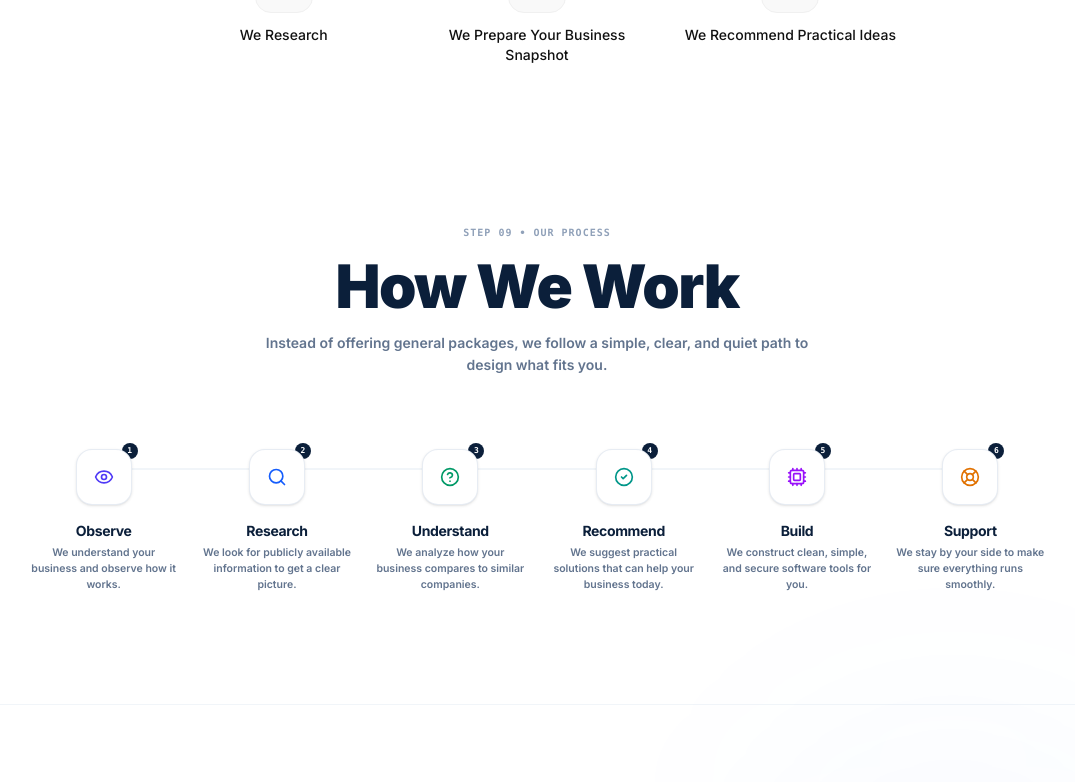
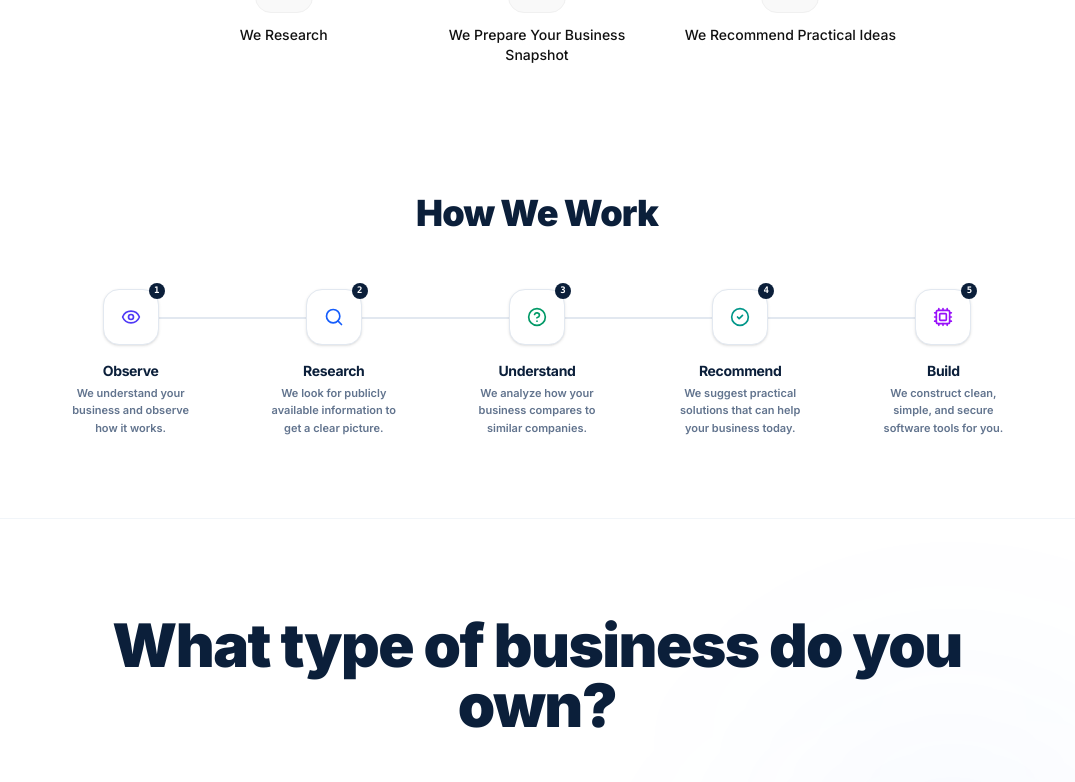
Before and after one commit to ptadas22-lab/apsolution, a React (Vite) app: page / in a window 1280 px wide. Shown: the part 464-1246 px from the top of the page, without its empty margins (103-1178 px from the left). Built offline with nearby package versions, Linux system fonts and the light colour scheme.

Commit message:
Simplify How We Work timeline

```diff
--- a/src/components/OurApproach.tsx
+++ b/src/components/OurApproach.tsx
@@ -5,8 +5,6 @@ import {
   HelpCircle,
   CheckCircle2,
   Cpu,
-  LifeBuoy,
-  ArrowRight,
   ArrowDown
 } from "lucide-react";
 
@@ -40,70 +38,59 @@ export default function OurApproach({ onScrollToSection }: OurApproachProps) {
       label: "Build",
       desc: "We construct clean, simple, and secure software tools for you.",
       icon: <Cpu className="h-5 w-5 text-purple-600" />
-    },
-    {
-      label: "Support",
-      desc: "We stay by your side to make sure everything runs smoothly.",
-      icon: <LifeBuoy className="h-5 w-5 text-amber-600" />
     }
   ];
 
   return (
     <section
       id="how-we-work"
-      className="py-16 md:py-24 border-b border-slate-100 scroll-mt-20"
+      className="py-12 md:py-16 border-b border-slate-100 scroll-mt-20"
     >
-      <div className="space-y-12 max-w-5xl mx-auto">
+      <div className="space-y-8 max-w-5xl mx-auto">
 
         {/* Header Block */}
-        <div className="space-y-4 text-center max-w-3xl mx-auto">
-          <span className="text-[10px] font-bold text-slate-400 uppercase tracking-widest block font-mono">
-            Step 09 • Our Process
-          </span>
-          <h2 className="text-3xl sm:text-5xl lg:text-6xl font-sans font-black text-[#0B1F3A] tracking-tight">
+        <div className="text-center max-w-3xl mx-auto px-4">
+          <h2 className="text-3xl sm:text-4xl font-sans font-black text-[#0B1F3A] tracking-tight">
             How We Work
           </h2>
-          <p className="text-slate-500 text-xs sm:text-sm max-w-xl mx-auto leading-relaxed font-semibold">
-            Instead of offering general packages, we follow a simple, clear, and quiet path to design what fits you.
-          </p>
         </div>
 
         {/* Horizontal flow diagram */}
-        <div className="relative pt-6">
+        <div className="relative pt-6 px-4">
 
-          {/* Background horizontal connector line on desktop */}
-          <div className="hidden lg:block absolute top-[43px] left-[8%] right-[8%] h-0.5 bg-slate-100 z-0"></div>
+          {/* Background horizontal connector line on md+ */}
+          <div className="hidden md:block absolute top-[52px] left-[10%] right-[10%] h-[2px] bg-slate-200 z-0"></div>
 
-          <div className="grid grid-cols-1 md:grid-cols-3 lg:grid-cols-6 gap-8 lg:gap-4 relative z-10 text-center">
+          <div className="grid grid-cols-1 md:grid-cols-5 gap-6 relative z-10 text-center">
             {steps.map((step, idx) => (
               <div
                 key={idx}
                 className="flex flex-col items-center space-y-4 group"
               >
                 {/* Step badge/icon frame */}
-                <div className="relative">
-                  <div className="h-14 w-14 rounded-2xl bg-white border border-slate-200/80 shadow-sm flex items-center justify-center transition-all duration-300 group-hover:scale-105 group-hover:border-[#2563EB]/40 group-hover:shadow-md z-10 relative">
+                <div className="relative bg-white">
+                  <div className="h-14 w-14 rounded-2xl bg-white border border-slate-200 shadow-sm flex items-center justify-center transition-all duration-300 group-hover:scale-105 group-hover:border-[#2563EB]/40 group-hover:shadow-md z-10 relative">
                     {step.icon}
                   </div>
                   {/* Step counter badge */}
-                  <span className="absolute -top-1.5 -right-1.5 bg-[#0B1F3A] text-white text-[8px] font-bold h-4 w-4 rounded-full flex items-center justify-center font-mono">
+                  <span className="absolute -top-1.5 -right-1.5 bg-[#0B1F3A] text-white text-[9px] font-bold h-4 w-4 rounded-full flex items-center justify-center font-mono z-20">
                     {idx + 1}
                   </span>
                 </div>
 
                 {/* Text explanation */}
-                <div className="space-y-1 max-w-[150px] mx-auto text-center">
-                  <h4 className="text-xs sm:text-sm font-bold text-[#0B1F3A] tracking-tight">
+                <div className="space-y-1 max-w-[140px] mx-auto text-center bg-white">
+                  <h4 className="text-sm font-bold text-[#0B1F3A] tracking-tight">
                     {step.label}
                   </h4>
-                  <p className="text-[10.5px] text-slate-500 leading-normal font-semibold font-sans">
+                  <p className="text-[11px] text-slate-500 leading-relaxed font-semibold font-sans">
                     {step.desc}
                   </p>
                 </div>
 
                 {/* Mobile down arrow indicators */}
                 {idx < steps.length - 1 && (
-                  <div className="lg:hidden text-slate-300 pt-2">
+                  <div className="md:hidden text-slate-300 pt-2">
                     <ArrowDown className="h-4 w-4" />
                   </div>
                 )}
```
